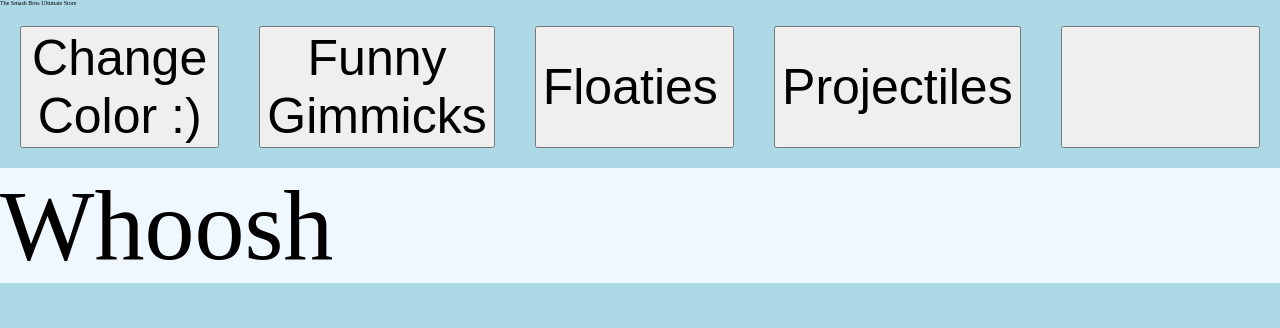
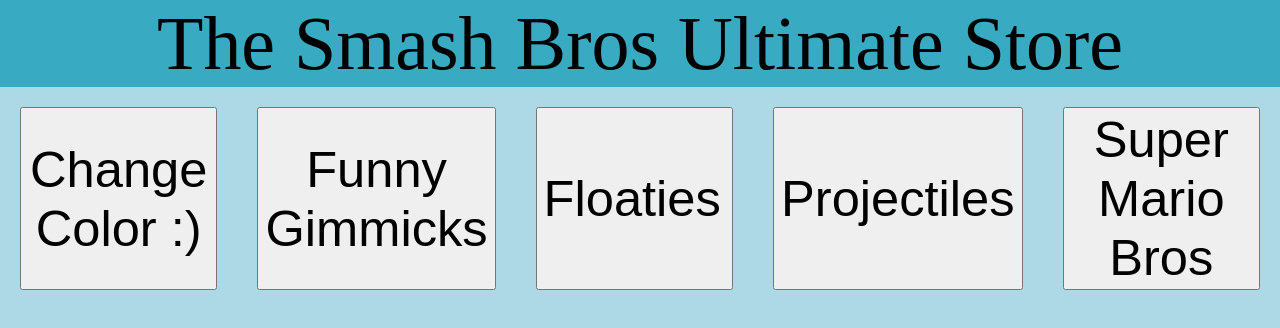
Before and after one commit to staten-island-tech/vite-project-TylerBo12, a website built with Vite: page vite-project/index.html in a window 1280 px wide. Built offline with nearby package versions, Linux system fonts and the light colour scheme.

Commit message:
Hmmmmmmmmmmmmmmmmmm

```diff
--- /dev/null
+++ b/package.json
@@ -0,0 +1,5 @@
+{
+  "dependencies": {
+    "aos": "^2.3.4"
+  }
+}
--- a/vite-project/Javascript/main.js
+++ b/vite-project/Javascript/main.js
@@ -1,4 +1,8 @@
 import "../Styles/style.css";
+import AOS from "aos";
+import "aos/dist/aos.css"; // You can also use <link> for styles
+// ..
+AOS.init();
 import "../Javascript/menu.js";
 import javascriptLogo from "../JavaScript/javascript.svg";
 import { setupCounter } from "../JavaScript/counter.js";
--- a/vite-project/Javascript/menu.js
+++ b/vite-project/Javascript/menu.js
@@ -1,11 +1,13 @@
- const roster = [
+const roster = [
   {
     Row1: [
       {
         name: `Mario`,
+        series: `Super Mario Bros`,
       },
       {
         name: `Donkey Kong`,
+        series: `Super Mario Bros, Donkey Kong`,
       },
       {
         name: `Link`,
@@ -18,6 +20,7 @@
       },
       {
         name: `Yoshi`,
+        series: `Super Mario Bros`,
       },
       {
         name: `Kirby`,
@@ -30,6 +33,7 @@
       },
       {
         name: `Luigi`,
+        series: `Super Mario Bros`,
       },
       {
         name: `Ness`,
@@ -84,6 +88,6 @@
       },
     ],
   },
-]
+];
 
 console.log(roster);
--- a/vite-project/Styles/style.css
+++ b/vite-project/Styles/style.css
@@ -7,10 +7,6 @@
 title, .app{
   font-size: 10rem;
 }
-.animation{
-  background-color: aliceblue;
-font-size: 10rem;
-}
 #buttonContainer{
   display: flex;
   font-size: 10rem;
@@ -18,9 +14,29 @@
 }
 .buttons{
   display: flex;
-  font-size: 5rem;
+  font-size: var(--h2);
   width: 30rem;
   margin: 2rem;
-  align-content: center;
+  text-align: center;
   align-items: center;
 }
+
+.storeFront{
+  font-size: var(--h1);
+  background-color: var(--light );
+  text-align: center;
+
+}
+
+:root{
+  --light: #38abc3;
+
+
+  /* Typing and Font-Sizes */
+  --h1: 7.594rem;
+  --h2: 5.063rem;
+  --h3: 3.375rem;
+  --h4: 2.25rem;
+  --h5: 1.5rem;
+  --h6: 1rem;
+}
--- a/vite-project/index.html
+++ b/vite-project/index.html
@@ -8,15 +8,16 @@
   </head>
   <body>
     <div id="app"></div>
-    <div class="storeFront">The Smash Bros Ultimate Store</div>
+    <div data-aos="flip-left" class="storeFront">
+      The Smash Bros Ultimate Store
+    </div>
     <div id="buttonContainer">
       <button class="buttons">Change Color :)</button>
       <button class="buttons">Funny Gimmicks</button>
       <button class="buttons">Floaties</button>
       <button class="buttons">Projectiles</button>
-      <button class="buttons"></button>
+      <button class="buttons">Super Mario Bros</button>
     </div>
-    <section class="animation">Whoosh</section>
     <script type="module" src="./Javascript/main.js"></script>
   </body>
 </html>
```
